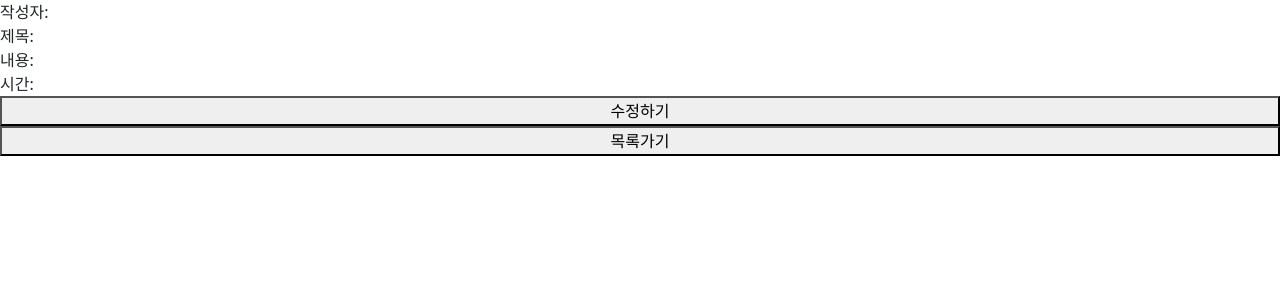
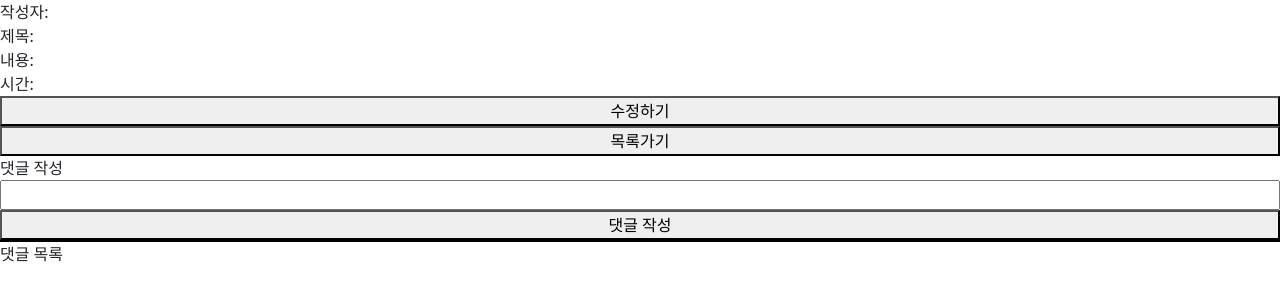
Before and after one commit to eggmun98/firebase-study, a Next.js app: page /boards/board/1 in a window 1280 px wide. Shown: the top 300 px of the page. Built offline with nearby package versions, Linux system fonts and the light colour scheme; no server answers; the database is empty.

Commit message:
[2023.06.23] 댓글 작성 기능 구현

```diff
--- a/src/components/board/detail/index.tsx
+++ b/src/components/board/detail/index.tsx
@@ -9,6 +9,7 @@ import { useEffect, useState } from "react";
 import { app } from "../../../commons/firebase";
 import { Wrapper } from "./styleds";
 import { useRouter } from "next/router";
+import BoardCommnetUI from "../../boardCommnet";
 
 export default function BoardDetailUI() {
   const [dataBoard, setDataBoard] = useState<DocumentData | undefined>();
@@ -45,6 +46,7 @@ export default function BoardDetailUI() {
       <div>시간: {dataBoard?.time}</div>
       <button onClick={onClickPageMove}>수정하기</button>
       <button onClick={onClickPageMove02}>목록가기</button>
+      <BoardCommnetUI></BoardCommnetUI>
     </Wrapper>
   );
 }
--- /dev/null
+++ b/src/components/boardCommnet/index.tsx
@@ -0,0 +1,34 @@
+import { useState } from "react";
+import { Line, Wrapper } from "./styles";
+import { addDoc, collection, doc, getFirestore } from "firebase/firestore/lite";
+import { app } from "../../commons/firebase";
+import { useRouter } from "next/router";
+
+export default function BoardCommnetUI() {
+  const [content, setContent] = useState("");
+  const router = useRouter();
+
+  const onChangeContent = (e) => {
+    setContent(e.target.value);
+  };
+
+  const comment = (id) =>
+    collection(doc(getFirestore(app), "board", id), "comments");
+  // board 컬렉션안에 comments 컬렉션을 참조하는 코드이다.
+
+  const onClickCommentSubmit = async () => {
+    await addDoc(comment(router.query.id), { content });
+    // addDoc의 두번째 인자에는 객체형태로 보내야 한다.
+    alert("댓글을 작성하였습니다.");
+  };
+
+  return (
+    <Wrapper>
+      <div>댓글 작성</div>
+      <input onChange={onChangeContent}></input>
+      <button onClick={onClickCommentSubmit}>댓글 작성</button>
+      <Line></Line>
+      <div>댓글 목록</div>
+    </Wrapper>
+  );
+}
--- /dev/null
+++ b/src/components/boardCommnet/styles.ts
@@ -0,0 +1,11 @@
+import styled from "@emotion/styled";
+
+export const Wrapper = styled.div`
+  display: flex;
+  flex-direction: column;
+`;
+
+export const Line = styled.div`
+  width: 100%;
+  border: 1px solid #000;
+`;
```
